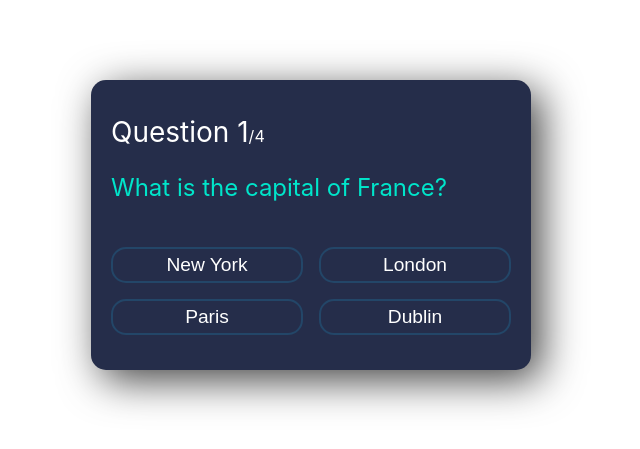
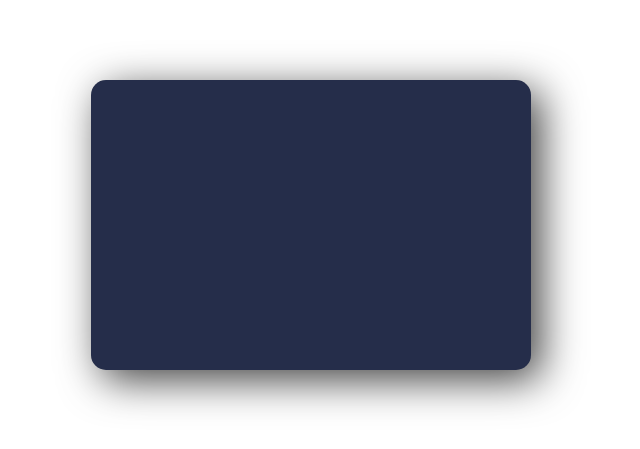
Before and after one commit to Bhavan-Techlabs/react-slasscom-1, a React (Create React App) app: page / in a window 1280 px wide. Shown: the part 175-624 px from the top of the page, without its empty margins (329-969 px from the left). Built offline with nearby package versions, Linux system fonts and the light colour scheme.

Commit message:
Boilerplate

```diff
--- a/src/App.js
+++ b/src/App.js
@@ -1,68 +1,10 @@
-import React, { useEffect, useState } from 'react';
-
-import Result from './components/Result';
-import QuizBox from './components/QuizBox';
-import Loading from './components/Loading';
+import React from 'react';
 
 import './style.css';
 
 export default function App() {
-  const [questions, setQuestions] = useState([]);
-  const [score, setScore] = useState(0);
-  const [showResults, setShowResults] = useState(false);
-  const [currentQuestionIndex, setCurrentQuestionIndex] = useState(0);
-
-  const getData = async () => {
-    const data = await fetch('data.json');
-    const response = await data.json();
-    setQuestions(response.questions);
-  };
-
-  useEffect(() => {
-    getData();
-  }, []);
-
-  const handleAnswerOption = (currentQuestion, answer) => {
-    if (currentQuestion.answers[currentQuestion.correctAnswer - 1] === answer) {
-      setScore(score + 1);
-    }
-
-    const nextQuestionIndex = currentQuestionIndex + 1;
-
-    if (nextQuestionIndex < questions.length) {
-      setCurrentQuestionIndex(nextQuestionIndex);
-    } else {
-      setShowResults(true);
-    }
-  };
-
-  const handleRestart = () => {
-    setScore(0);
-    setCurrentQuestionIndex(0);
-    setShowResults(false);
-  };
-
   return (
     <div className="app">
-      {showResults ? (
-        <Result
-          score={score}
-          totalQuestions={questions.length}
-          onRestart={handleRestart}
-        />
-      ) : (
-        <>
-          {questions.length > 0 ? (
-            <QuizBox
-              questions={questions}
-              currentQuestionIndex={currentQuestionIndex}
-              onAnswerClick={handleAnswerOption}
-            />
-          ) : (
-            <Loading />
-          )}
-        </>
-      )}
     </div>
   );
 }
--- a/src/components/Loading.jsx
+++ b/src/components/Loading.jsx
@@ -1,5 +1,5 @@
 import React from 'react';
 
 export default function Loading() {
-  return <div className="question-loading">Loading...</div>;
+  return <></>
 }
--- a/src/components/QuizBox.jsx
+++ b/src/components/QuizBox.jsx
@@ -1,28 +1,7 @@
 import React from 'react';
 
-const QuizBox = ({ questions, currentQuestionIndex, onAnswerClick }) => {
-  const currentQuestion = questions[currentQuestionIndex];
-
-  return (
-    <>
-      <div className="question-section">
-        <div className="question-count">
-          <span>Question {currentQuestionIndex + 1}</span>/{questions.length}
-        </div>
-        <div className="question-text">{currentQuestion.question}</div>
-      </div>
-      <div className="answer-section">
-        {currentQuestion.answers.map((answer, i) => (
-          <button
-            onClick={() => onAnswerClick(currentQuestion, answer)}
-            key={i}
-          >
-            {answer}
-          </button>
-        ))}
-      </div>
-    </>
-  );
+const QuizBox = () => {
+  return <></>
 };
 
 export default QuizBox;
--- a/src/components/Result.jsx
+++ b/src/components/Result.jsx
@@ -1,18 +1,8 @@
 import React from 'react';
 
-function Result({ score, totalQuestions, onRestart }) {
-  return (
-    <>
-      <div className="score-section">
-        <h3>
-          You scored {score} out of {totalQuestions}
-        </h3>
-        <div>
-          <button onClick={() => onRestart()}>Restart</button>
-        </div>
-      </div>
-    </>
-  );
+function Result() {
+    return (<></>)
+
 }
 
 export default Result;
```
